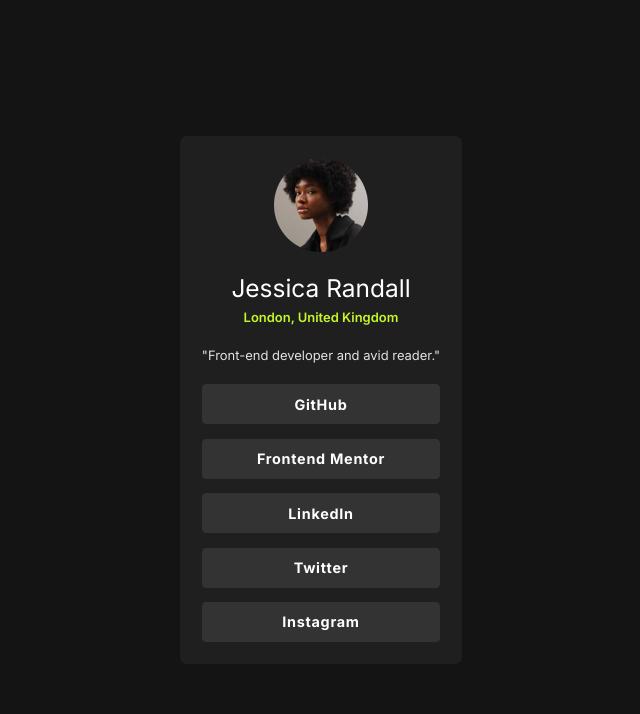
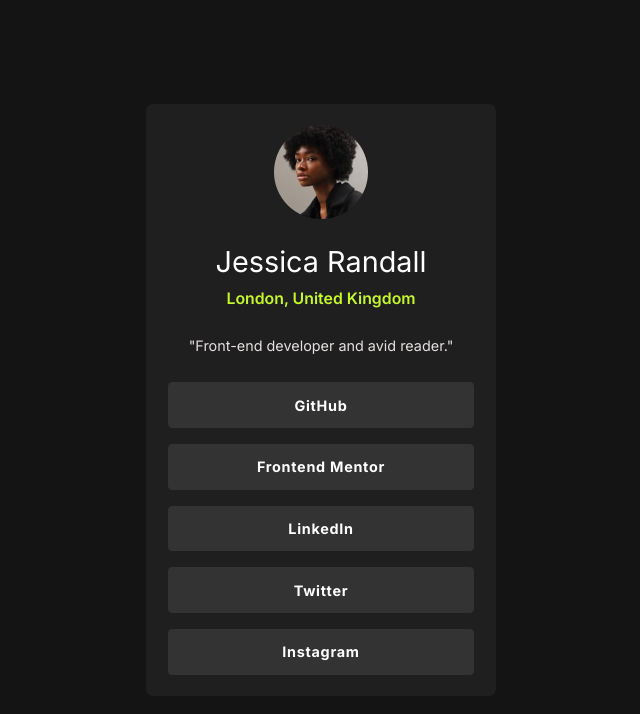
Before and after one commit to GodwinOkon112/Profile-card-frontend, a plain HTML site: page index.html in a window 1280 px wide. Shown: the whole page, without its empty margins (319-959 px from the left). Drawn offline with Linux system fonts and the light colour scheme.

Commit message:
just fixed the height of the design

```diff
--- a/style.css
+++ b/style.css
@@ -34,26 +34,29 @@
 main {
   background-color: var(--Grey-800);
   border-radius: 0.5rem;
+  width: 350px;
   /* height: 82vh; */
 }
 
 .name {
   color: var(--white);
-  font-size: 1.7rem;
-  margin-top: 0.3rem;
+  font-size: 2rem;
+  margin-top: 0.5rem;
 }
 
 .location {
   color: var(--green);
   font-weight: var(--weight-6);
-  margin-block: 0.4rem;
+  margin-block: 0.7rem;
+  font-size: 1.1rem;
 }
 
 .description {
   color: var(--white);
-  margin-block: 1.5rem;
+  margin-block: 2rem;
   color: hsl(0, 11%, 89%);
   font-weight: var(--weight-4);
+  font-size: 1rem;
 }
 
 .social-links {
@@ -61,7 +64,7 @@
   justify-content: center;
   align-items: center;
   flex-direction: column;
-  gap: 1rem;
+  gap: 1.1rem;
   width: 100%;
 }
 .social-links a {
@@ -71,7 +74,7 @@
   display: block;
   width: 100%;
   border-radius: 0.3rem;
-  padding-block: 0.8rem;
+  padding-block: 1rem;
   font-size: 1rem;
   font-weight: var(--weight-7);
   letter-spacing: 0.05rem;
```
